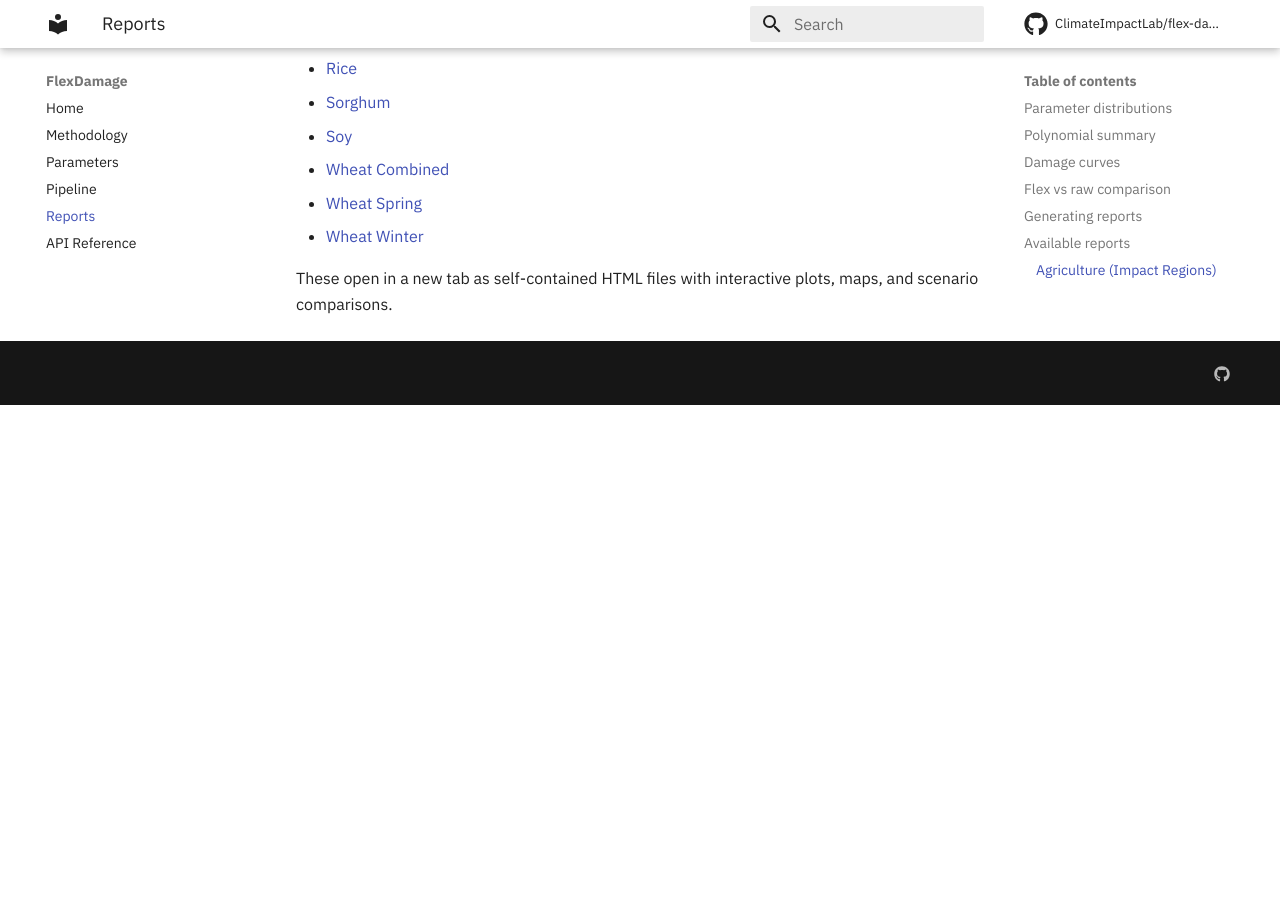
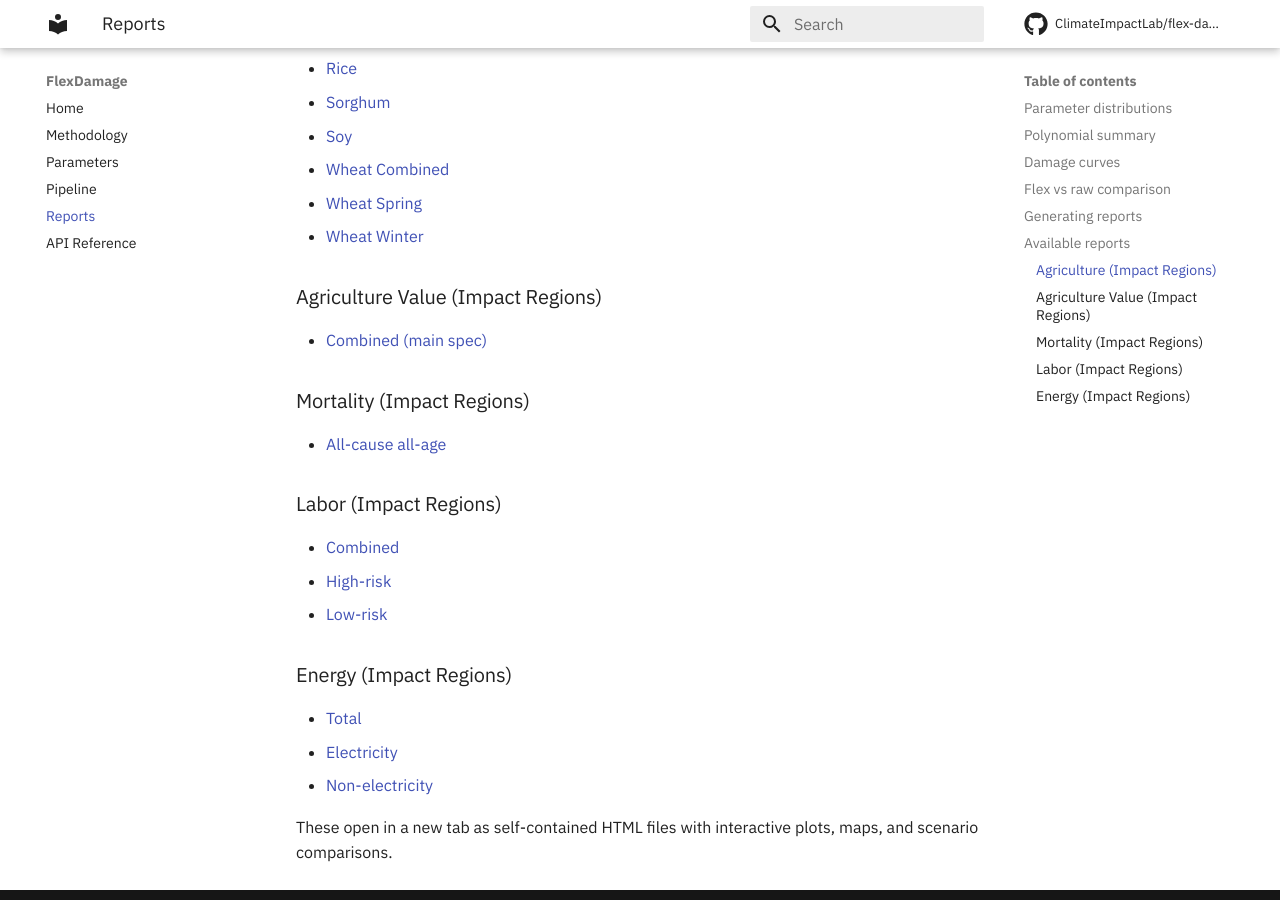
Before and after one commit to ClimateImpactLab/flex-damage, an MkDocs documentation site: the page built from docs/reports.md, in a window 1280 px wide and 900 px high, scrolled down 2296 px. Built offline with MkDocs 1.6.1 and Material for MkDocs 9.7.7, drawn with Linux system fonts in a browser that asks for light colours; comment, search, counter and statistics services are not loaded; before the commit the page ends 2701 px from its top, so only the background shows below that.

Commit message:
docs: add mortality/labor/energy/agval report links

```diff
--- a/docs/reports.md
+++ b/docs/reports.md
@@ -111,5 +111,25 @@ Reports are hosted separately at [c1587s.github.io/flex-damage-reports](https://
 - [Wheat Spring](https://c1587s.github.io/flex-damage-reports/agriculture_wheat_spring_ir.html){target="_blank"}
 - [Wheat Winter](https://c1587s.github.io/flex-damage-reports/agriculture_wheat_winter_ir.html){target="_blank"}
 
+### Agriculture Value (Impact Regions)
+
+- [Combined (main spec)](https://c1587s.github.io/flex-damage-reports/agriculture_value_combined_main_spec_ir.html){target="_blank"}
+
+### Mortality (Impact Regions)
+
+- [All-cause all-age](https://c1587s.github.io/flex-damage-reports/mortality_allcause_ir.html){target="_blank"}
+
+### Labor (Impact Regions)
+
+- [Combined](https://c1587s.github.io/flex-damage-reports/labor_combined_ir.html){target="_blank"}
+- [High-risk](https://c1587s.github.io/flex-damage-reports/labor_high_risk_ir.html){target="_blank"}
+- [Low-risk](https://c1587s.github.io/flex-damage-reports/labor_low_risk_ir.html){target="_blank"}
+
+### Energy (Impact Regions)
+
+- [Total](https://c1587s.github.io/flex-damage-reports/energy_total_ir.html){target="_blank"}
+- [Electricity](https://c1587s.github.io/flex-damage-reports/energy_electricity_ir.html){target="_blank"}
+- [Non-electricity](https://c1587s.github.io/flex-damage-reports/energy_non_electricity_ir.html){target="_blank"}
+
 These open in a new tab as self-contained HTML files with interactive
 plots, maps, and scenario comparisons.
```
